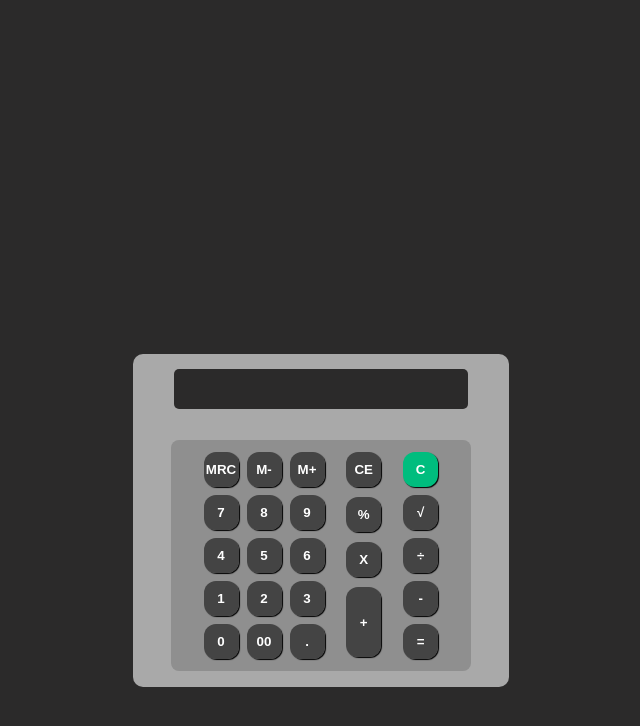
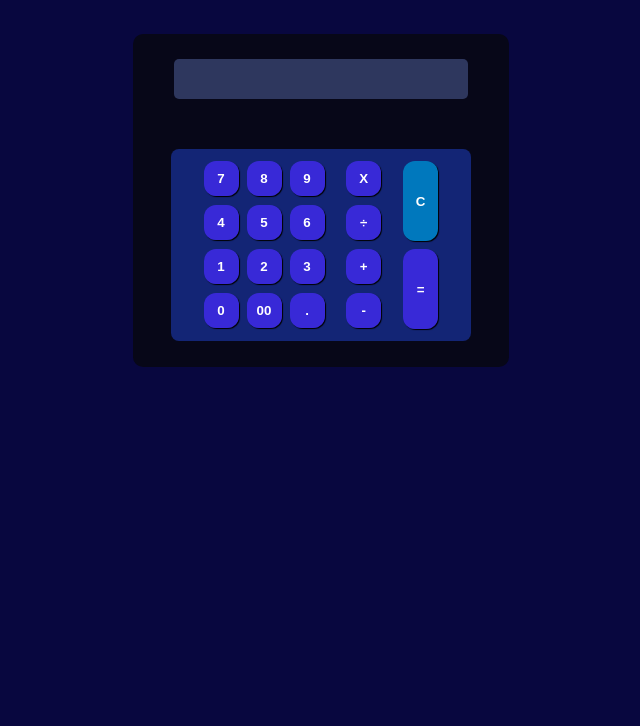
Before and after one commit to CamposLeo95/Project-Calculator, a plain HTML site: page index.html in a window 1280 px wide. Shown: the whole page, without its empty margins (319-959 px from the left). Drawn offline with Linux system fonts and the light colour scheme.

Commit message:
Alterando o estilo da calculadora

```diff
--- a/index.html
+++ b/index.html
@@ -11,6 +11,7 @@
 </head>
 
 <body>
+        <div id="container">
     <!-- -----------------container----------------- -->
     <div class="container">
 
@@ -24,10 +25,6 @@
             <div class="btninf">
 
                 <div id="btn1">
-                    <input type="button" name="mrc" value="mrc" class="botao btncor">
-                    <input type="button" name="m-" value="m-" class="botao btncor">
-                    <input type="button" name="m+" value="m+" class="botao btncor">
-
 
                     <input type="button" name="7" value="7" class="botao btncor" onclick="inserir('7')">
                     <input type="button" name="8" value="8" class="botao btncor" onclick="inserir('8')">
@@ -52,34 +49,31 @@
                 <!-- -----------botoes inferiores % X +-------- -->
 
                 <div id="btn2">
-                    <input type="button" name="ce" value="ce" class="botao btncor">
-
-                    <input type="button" name="%" value="%" class="botao btncor" onclick="inserir()">
 
                     <input type="button" name="X" value="X" class="botao btncor" onclick="inserir('*')">
 
-                    <input type="button" name="+" value="+" class="botao btncor" id="soma" onclick="inserir('+')">
+                    <input type="button" name="/" value="÷" class="botao btncor" onclick="inserir('/')">
 
+                    <input type="button" name="+" value="+" class="botao btncor" onclick="inserir('+')">
+
+
+                    <input type="button" name="-" value="-" class="botao btncor" onclick="inserir('-')">
                 </div>
 
                 <!-- -----------botoes inferiores R / - = ---------->
 
                 <div id="btn3">
 
-                    <input type="button" name="c" value="c" class="botao" id="btnreset" onclick="reset()">
+                    <input type="button" name="c" value="c" class="botao soma" id="btnreset" onclick="reset()">
 
-                    <input type="button" name="raiz" value="√" class="botao btncor" onclick="raiz()">
-
-                    <input type="button" name="/" value="÷" class="botao btncor" onclick="inserir()">
-
-                    <input type="button" name="-" value="-" class="botao btncor" onclick="inserir()">
-
-                    <input type="button" name="=" value="=" class="botao btncor" onclick="calc()">
+                    <input type="button" name="=" value="=" class="botao btncor soma"
+                    onclick="calc()" >
                 </input>
                 <!-- -------------- fim botoes ----------------- -->
             </div>
         </div>
     </div>
+        </div>
 
     <script src="script.js"></script>
 </body>
--- a/script.js
+++ b/script.js
@@ -13,6 +13,6 @@ function reset(){
 
 function calc(){
 
-   let algo = resultado.innerHTML = eval(resultado)
+ document.getElementById("result").innerHTML = eval(resultado.innerHTML)
 
 }
--- a/style.css
+++ b/style.css
@@ -6,19 +6,18 @@
 }
 
 body{
-    background: rgb(43, 42, 42);
+    background: #08073f;
 }
 
 .container{
     margin: auto;
     display: flex;
-    background: rgb(43, 42, 42);
     width: 500px;
     height: 400px;
     padding: 15px;
-    justify-content:flex-end;
+    justify-content:center;
     align-items: center;
-    margin-top: 25%;
+
 }
 
 .calculator{
@@ -27,7 +26,7 @@ body{
     display: flex;
     width: 80%;
     height: 90%;
-    background: darkgray;
+    background: #070718;
     align-items: center;
     justify-content: center;
     flex-wrap: wrap;
@@ -38,9 +37,8 @@ body{
     height: 35px;
     border-radius: 12px;
     margin: 4px;
-    background: rgba(112, 112, 112, 0.74);
     box-shadow: 1px 1px 1px black;
-    color: white;
+    color: rgb(255, 255, 255);
     font-weight: bold;
     text-transform: uppercase;
     border: none;
@@ -48,15 +46,15 @@ body{
 }
 
 .btncor{
-    background: rgba(43, 42, 42, 0.74);
+    background: rgba(60, 42, 223, 0.925);
 }
 
 #btnreset{
-    background: rgb(0, 189, 126);
+    background: rgb(0, 120, 189);
 }
 
 #result{
-    background: rgb(43, 42, 42);
+    background: rgb(46, 55, 94);
     border-radius: 5px;
     border: none;
     width: 78%;
@@ -72,7 +70,7 @@ body{
 .btninf{
     width: 80%;
     display: flex;
-    background: rgb(143, 143, 143);
+    background: rgb(19, 37, 117);
     align-self: center;
     justify-content: center;
     padding: 8px;
@@ -102,6 +100,6 @@ body{
     justify-content: center;
 }
 
-#soma{
-    height: 70px;
+.soma{
+    height: 80px;
 }
```
